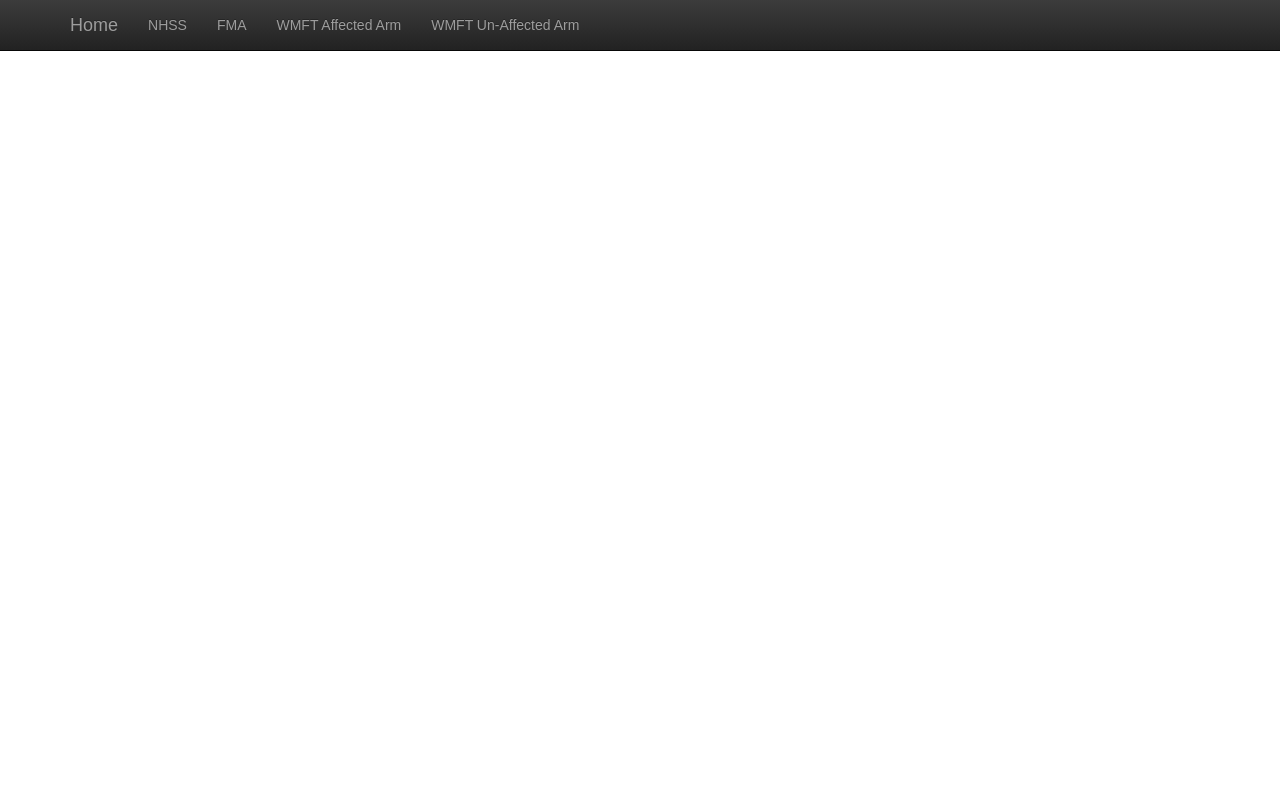
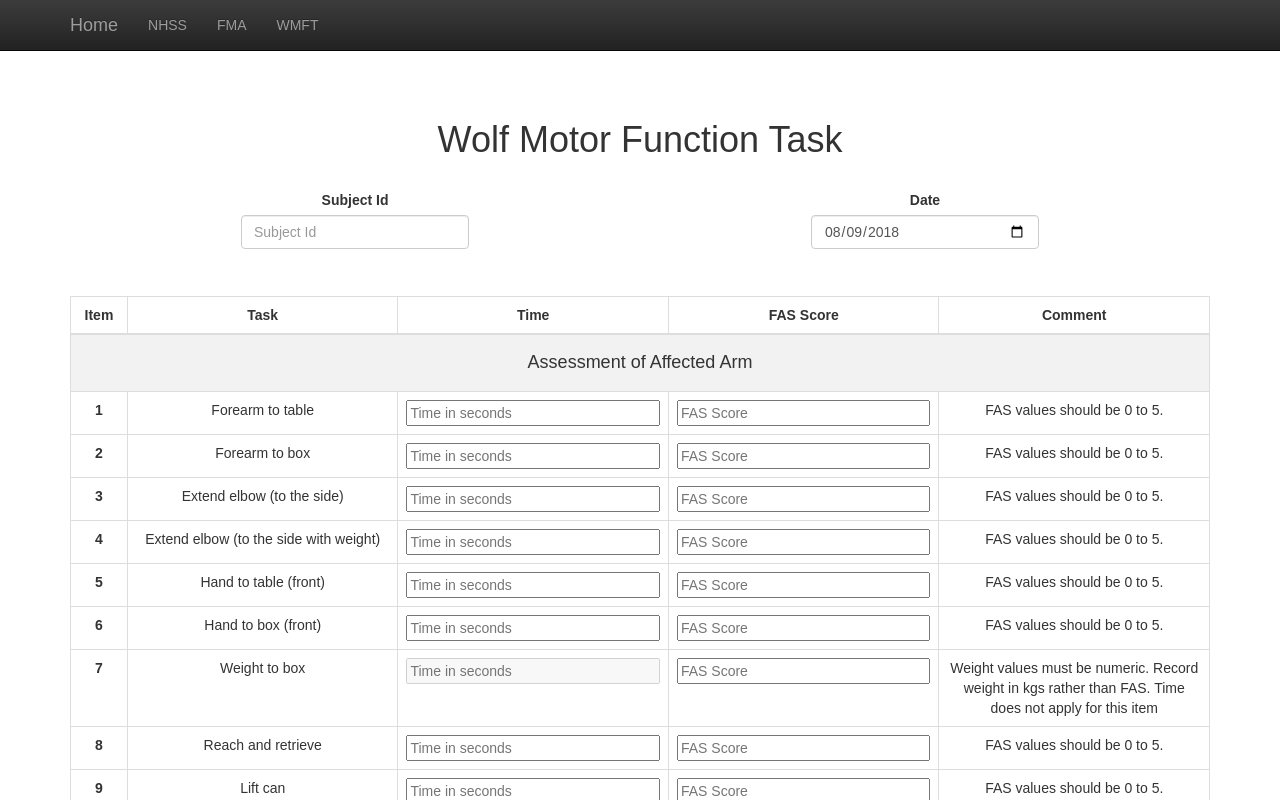
Before and after one commit to npnl/ScoreAssesmentWebForms, a React (Create React App) app: page /WmftInputForm in a window 1280 px wide. Shown: the top 800 px of the page. Built offline with nearby package versions, Linux system fonts and the light colour scheme.

Commit message:
Make UI better

```diff
--- a/src/App.js
+++ b/src/App.js
@@ -26,8 +26,8 @@ class App extends Component {
 										<li><Link to="/FmaInputForm">FMA</Link></li>
 										{/* <li><Link to="/FmaUeInputForm">FMA UE</Link></li> */}
 										{/* <li><Link to="/FmaSenseInputForm">FMA Sense</Link></li> */}
-										<li><Link to="/WmftAffectedInputForm">WMFT Affected Arm</Link></li>
-										<li><Link to="/WmftUnAffectedInputForm">WMFT Un-Affected Arm</Link></li>
+										<li><Link to="/WmftInputForm">WMFT</Link></li>
+										{/* <li><Link to="/WmftUnAffectedInputForm">WMFT Un-Affected Arm</Link></li> */}
 									</ul>
 								</div>
 							</div>
@@ -38,8 +38,8 @@ class App extends Component {
 						<Route exact path="/FmaInputForm" component={()=><Forms form_type="FmaInputForm" />} />
 						{/* <Route exact path="/FmaUeInputForm" component={()=><Forms form_type="FmaUeInputForm" />} /> */}
 						{/*<Route exact path="/FmaSenseInputForm" component={()=><Forms form_type="FmaSenseInputForm"/>} /> */}
-						<Route exact path="/WmftAffectedInputForm" component={()=><Forms form_type="WmftAffectedInputForm"/>} />
-						<Route exact path="/WmftUnAffectedInputForm" component={()=><Forms form_type="WmftUnAffectedInputForm"/>} />
+						<Route exact path="/WmftInputForm" component={()=><Forms form_type="WmftInputForm"/>} />
+						{/* <Route exact path="/WmftUnAffectedInputForm" component={()=><Forms form_type="WmftUnAffectedInputForm"/>} /> */}
 					</Switch>
 				</div>
 			</BrowserRouter>
--- a/src/components/FmaFormRow.js
+++ b/src/components/FmaFormRow.js
@@ -13,7 +13,8 @@ class FmaFormRow extends React.Component {
 			score: '',
 			score_range: props.data.score_range,
 			comments: props.data.comments,
-			separator: props.data.separator
+			separator: props.data.separator,
+			rowspan: props.data.rowspan
 		};
 
 		this.handleChange = this.handleChange.bind(this);
@@ -36,14 +37,24 @@ class FmaFormRow extends React.Component {
 				</tr>
 			);
 		}
-		else {
+		else if (this.state.rowspan !== undefined && this.state.rowspan === 0) {
 			row = (
 			<tr>
 				<td className="row-index">{this.state.item_no}</td>
-				<td>{this.state.category}</td>
-				<td>{this.state.posture}</td>
 				<td>{this.state.movement}</td>
-				<td><input type="number" min={this.state.score_range[0]} max={this.state.score_range[1]} value={this.state.score} onChange={this.handleChange}/></td>
+				<td><input type="number" min={this.state.score_range[0]} max={this.state.score_range[1]} placeholder="Score" value={this.state.score} onChange={this.handleChange}/></td>
+				<td>{this.props.getComment(this.state.score, this.state.comments)}</td>
+			</tr>
+			);
+		}
+		else{
+			row = (
+			<tr>
+				<td className="row-index">{this.state.item_no}</td>
+				<td className="common-td" rowSpan={this.state.rowspan}>{this.state.category}</td>
+				<td className="common-td" rowSpan={this.state.rowspan}>{this.state.posture}</td>
+				<td>{this.state.movement}</td>
+				<td><input type="number" min={this.state.score_range[0]} max={this.state.score_range[1]} placeholder="Score" value={this.state.score} onChange={this.handleChange}/></td>
 				<td>{this.props.getComment(this.state.score, this.state.comments)}</td>
 			</tr>
 			);
--- a/src/components/FmaInputForm.js
+++ b/src/components/FmaInputForm.js
@@ -6,7 +6,7 @@ import DownloadCSV from './DownloadCSV'
 class FmaInputForm extends React.Component {
 	constructor(props) {
 		super(props);
-		this.state = {rows: props.data, subID: '', date: ''}
+		this.state = {rows: props.data, subID: '', date: new Date()}
 		this.props = props;
 		this.getCSVData = this.getCSVData.bind(this);
 		this.scoreChanged = this.scoreChanged.bind(this);
@@ -17,6 +17,7 @@ class FmaInputForm extends React.Component {
 		this.calculateFmaUeTotal = this.calculateFmaUeTotal.bind(this);
 		this.calculateFmaSenseTotal = this.calculateFmaSenseTotal.bind(this);
 		this.getExtremityType = this.getExtremityType.bind(this);
+		this.getCurrentDate = this.getCurrentDate.bind(this);
 	}
 
 	subjectChanged(event) {
@@ -130,6 +131,16 @@ class FmaInputForm extends React.Component {
 		return data;
 	}
 
+	getCurrentDate() {
+		var d = new Date(),
+		month = '' + (d.getMonth() + 1),
+		day = '' + d.getDate(),
+		year = d.getFullYear();
+		if (month.length < 2) month = '0' + month;
+		if (day.length < 2) day = '0' + day;
+		return [year, month, day].join('-');
+	}
+
 	render() {
 		var rows = [];
 		for (var i = 0; i < this.state.rows.length; i++) {
@@ -149,7 +160,7 @@ class FmaInputForm extends React.Component {
 					</div>
 					<div className="date_div">
 						<label>Date</label>
-						<input type="date" className="form-control"  placeholder="Date" min="2010-01-01" max="2099-12-31" onChange={this.dateChanged} required />
+						<input type="date" className="form-control" value={this.getCurrentDate()} placeholder="Date" min="2010-01-01" max="2099-12-31" onChange={this.dateChanged} required />
 					</div>
 				</div>
 
--- a/src/components/Forms.js
+++ b/src/components/Forms.js
@@ -32,7 +32,7 @@ class Forms extends React.Component {
 			case 'FmaSenseInputForm':
 				form = (<FmaInputForm extremity="SENSE" data={getFmaSenseData()}/>);
 				break;
-			case 'WmftAffectedInputForm':
+			case 'WmftInputForm':
 				var data_affected = getWmftData();
 				var data_unaffected = getWmftData();
 				data_unaffected[0]['category'] = "Assessment of Un-affected Arm";
--- a/src/components/NhssFormRow.js
+++ b/src/components/NhssFormRow.js
@@ -11,7 +11,8 @@ class NhssFormRow extends React.Component {
 			specific: props.data.specific,
 			score: '',
 			comments: props.data.comments,
-			score_range: props.data.score_range
+			score_range: props.data.score_range,
+			rowspan: props.data.rowspan
 		};
 
 		this.handleChange = this.handleChange.bind(this);
@@ -26,15 +27,26 @@ class NhssFormRow extends React.Component {
 	}
 
 	render() {
-		return(
-			<tr>
-				<th class="row-index">{this.state.item_no}</th>
-				<td>{this.state.specific}</td>
-				<td><input type="number" min={this.state.score_range[0]} max={this.state.score_range[1]} value={this.state.score} onChange={this.handleChange}/></td>
-				<td>{this.state.domain}</td>
-				<td>{this.props.getComment(this.state.score, this.state.comments)}</td>
-			</tr>
-			);
+		var row;
+		if (this.state.rowspan !== undefined && this.state.rowspan === 0) {
+			row = (
+				<tr>
+					<th class="row-index">{this.state.item_no}</th>
+					<td>{this.state.specific }</td>
+					<td><input type="number" min={this.state.score_range[0]} max={this.state.score_range[1]} placeholder="FAS Score" value={this.state.score} onChange={this.handleChange}/></td>
+					<td>{this.props.getComment(this.state.score, this.state.comments)}</td>
+				</tr>);
+		} else {
+			row = (
+				<tr>
+					<th class="row-index">{this.state.item_no}</th>
+					<td className="common-td" rowSpan={this.state.rowspan}>{this.state.domain}</td>
+					<td>{this.state.specific}</td>
+					<td><input type="number" min={this.state.score_range[0]} max={this.state.score_range[1]} placeholder="FAS Score" value={this.state.score} onChange={this.handleChange}/></td>
+					<td>{this.props.getComment(this.state.score, this.state.comments)}</td>
+				</tr>);
+		}
+		return row;
 	}
 }
 
--- a/src/components/NhssInputForm.js
+++ b/src/components/NhssInputForm.js
@@ -15,6 +15,7 @@ class NhssInputForm extends React.Component {
 		this.calculateLocTotal = this.calculateLocTotal.bind(this);
 		this.calculateMotorTotal = this.calculateMotorTotal.bind(this);
 		this.calculateNihssTotal = this.calculateNihssTotal.bind(this);
+		this.getCurrentDate = this.getCurrentDate.bind(this);
 	}
 
 	subjectChanged(event) {
@@ -90,6 +91,16 @@ class NhssInputForm extends React.Component {
 		return data;
 	}
 
+	getCurrentDate() {
+		var d = new Date(),
+		month = '' + (d.getMonth() + 1),
+		day = '' + d.getDate(),
+		year = d.getFullYear();
+		if (month.length < 2) month = '0' + month;
+		if (day.length < 2) day = '0' + day;
+		return [year, month, day].join('-');
+	}
+
 	render() {
 		var rows = [];
 		for (var i = 0; i < this.state.rows.length; i++) {
@@ -109,7 +120,7 @@ class NhssInputForm extends React.Component {
 					</div>
 					<div className="date_div">
 						<label>Date</label>
-						<input type="date" className="form-control"  placeholder="Date" min="2010-01-01" max="2099-12-31" onChange={this.dateChanged} required />
+						<input type="date" className="form-control"  value={this.getCurrentDate()} placeholder="Date" min="2010-01-01" max="2099-12-31" onChange={this.dateChanged} required />
 					</div>
 				</div>
 
--- a/src/components/WmftFormRow.js
+++ b/src/components/WmftFormRow.js
@@ -51,8 +51,8 @@ class WmftFormRow extends React.Component {
 				<tr>
 					<th class="row-index">{this.state.item_no}</th>
 					<td>{this.state.task}</td>
-					<td><input type="number" min="0" value={this.state.time} onChange={this.handleTimeChange} disabled={this.state.time === 'na'}/></td>
-					<td><input type="number" min={this.state.score_range[0]} max={this.state.score_range[1]} value={this.state.score} onChange={this.handleChange}/></td>
+					<td><input type="number" min="0" max="120" value={this.state.time} placeholder="Time in seconds" onChange={this.handleTimeChange} disabled={this.state.time === 'na'}/></td>
+					<td><input type="number" min={this.state.score_range[0]} max={this.state.score_range[1]} placeholder="FAS Score" value={this.state.score} onChange={this.handleChange}/></td>
 					<td>{this.props.getComment(this.state.score, this.state.comments)}</td>
 				</tr>
 				);
--- a/src/components/WmftInputForm.js
+++ b/src/components/WmftInputForm.js
@@ -16,6 +16,7 @@ class WmftInputForm extends React.Component {
 		this.calculateMedianTime = this.calculateMedianTime.bind(this);
 		this.getTotalScore = this.getTotalScore.bind(this);
 		this.getAverageStrength = this.getAverageStrength.bind(this);
+		this.getCurrentDate = this.getCurrentDate.bind(this);
 	}
 
 	subjectChanged(event) {
@@ -167,6 +168,16 @@ class WmftInputForm extends React.Component {
 		return data;
 	}
 
+	getCurrentDate() {
+		var d = new Date(),
+		month = '' + (d.getMonth() + 1),
+		day = '' + d.getDate(),
+		year = d.getFullYear();
+		if (month.length < 2) month = '0' + month;
+		if (day.length < 2) day = '0' + day;
+		return [year, month, day].join('-');
+	}
+
 	render() {
 		var rows = [];
 		for (var i = 0; i < this.state.rows.length; i++) {
@@ -186,7 +197,7 @@ class WmftInputForm extends React.Component {
 					</div>
 					<div className="date_div">
 						<label>Date</label>
-						<input type="date" className="form-control"  placeholder="Date" min="2010-01-01" max="2099-12-31" onChange={this.dateChanged} required />
+						<input type="date" className="form-control"  value={this.getCurrentDate()} placeholder="Date" min="2010-01-01" max="2099-12-31" onChange={this.dateChanged} required />
 					</div>
 				</div>
 
@@ -205,7 +216,7 @@ class WmftInputForm extends React.Component {
 					</tbody>
 				</table>
 				<div className="download-btn">
-					<DownloadCSV dataHandler={this.getCSVData} filename={"WMFT_" + this.props.label.replace(/ +/g, "_")+ ".csv"} is_enabled={this.state.subID !== '' && this.state.date !== ''}/>
+					<DownloadCSV dataHandler={this.getCSVData} filename={"WMFT.csv"} is_enabled={this.state.subID !== '' && this.state.date !== ''}/>
 				</div>
 			</div>
 			);
--- a/src/index.css
+++ b/src/index.css
@@ -31,8 +31,13 @@ th {
 	text-align: center;
 }
 
-td input{
+td input {
 	width: 100%;
+}
+
+.common-td {
+	text-align: center;
+    vertical-align: middle !important;
 }
 
 .separator {
```
Also changed, not shown: src/data/FmaData.js (+66 -1 lines), src/data/NhssData.js (+18 -3 lines).
